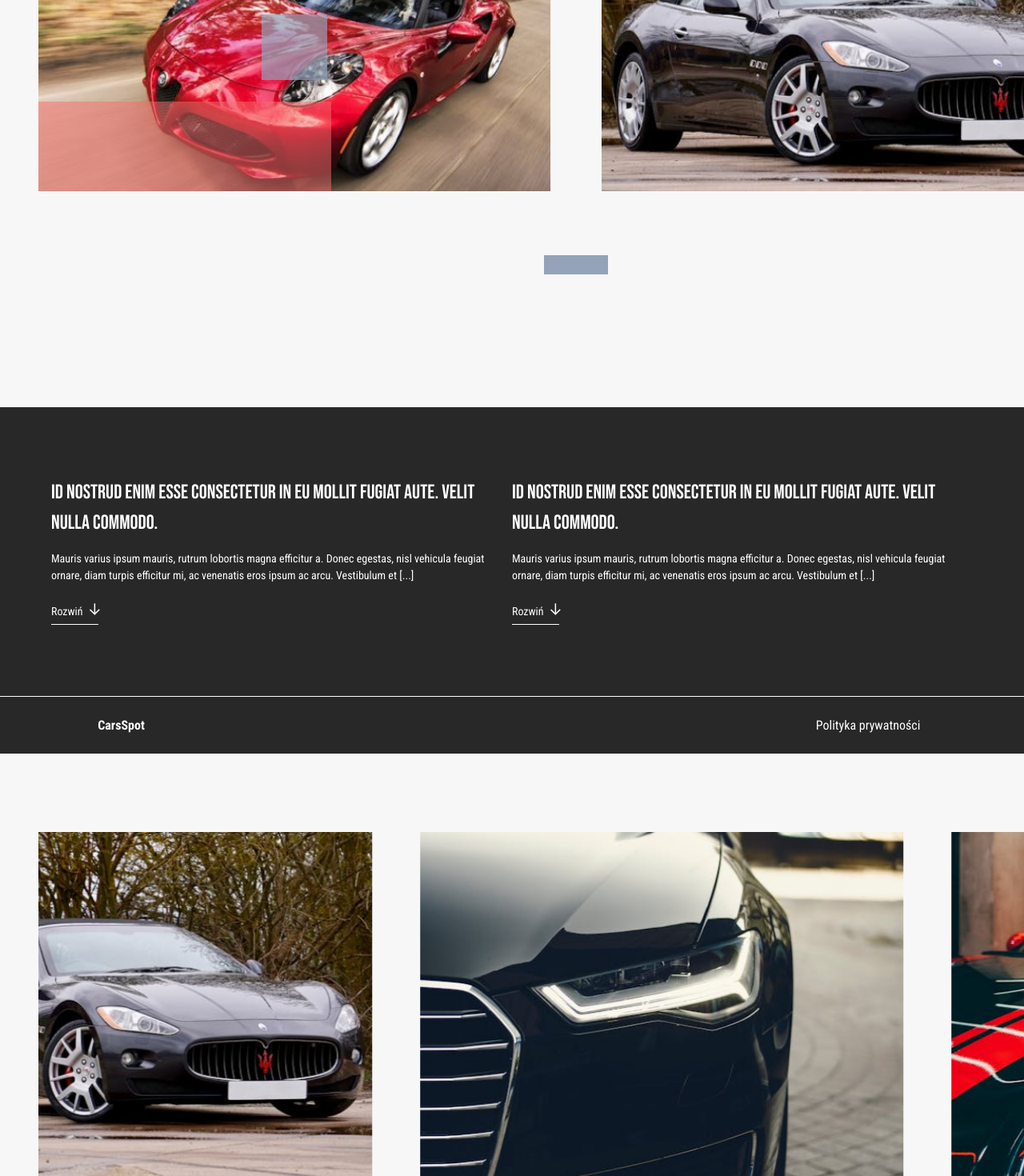
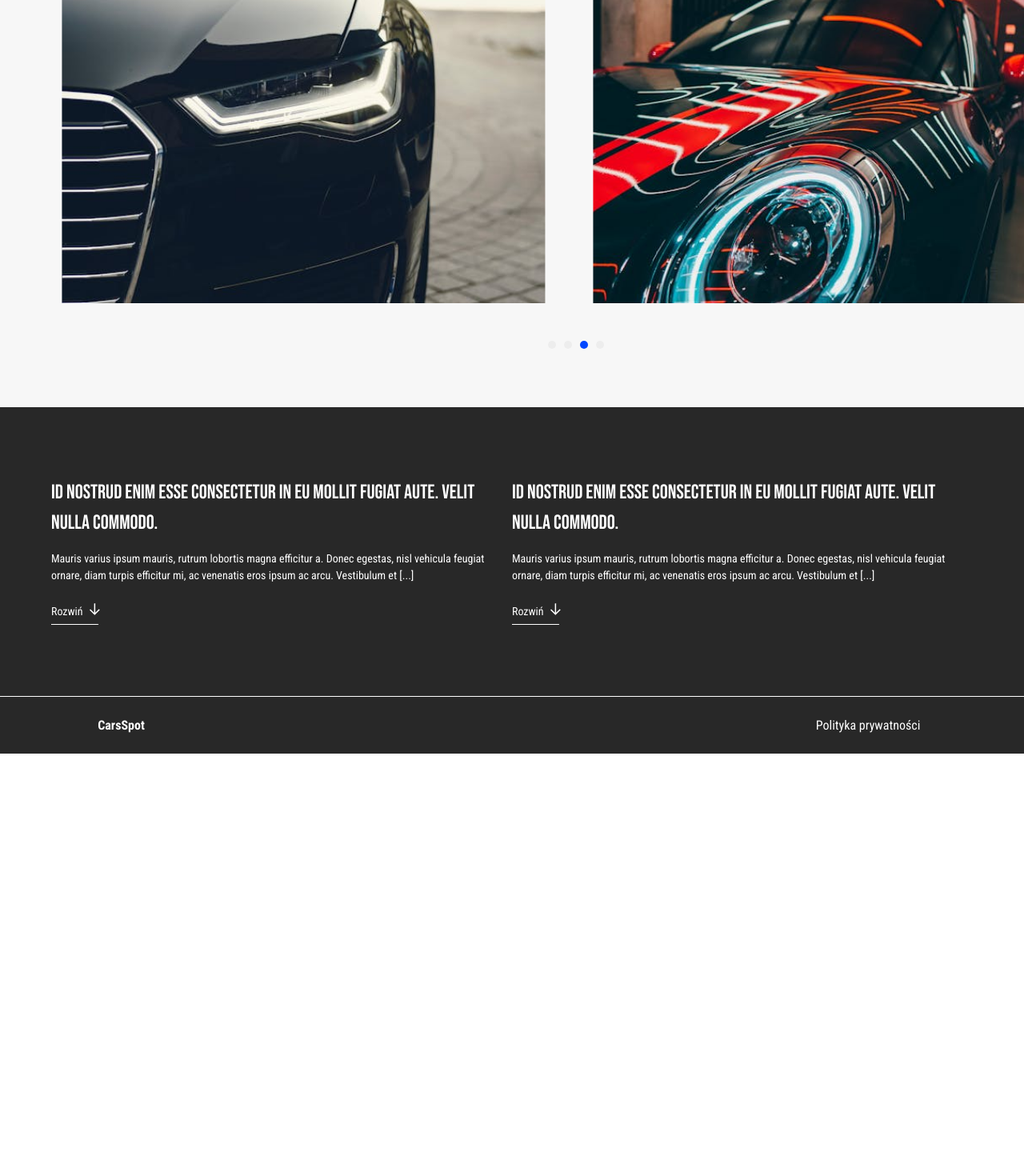
Before and after one commit to artur-IT/recruitment_adSite.pro, a React (Vite) app: page / in a window 1280 px wide. Shown: the part 1280-2750 px from the top of the page at 80% size. After the commit the page ends 2222 px from the top, so only its background shows below. Built offline with nearby package versions, Linux system fonts and the light colour scheme.

Commit message:
fix gallery slider

```diff
--- a/src/App.jsx
+++ b/src/App.jsx
@@ -72,41 +72,36 @@ export default function App() {
           </div>
         </section>
 
-        {/* Gallery Block  */}
+        {/* GALLERY SLIDER  */}
         <section className="w-[1440px] h-[678px] p-12 bg-[#F7F7F7]">
+          <Slider />
+        </section>
+
+        {/* OLD - Gallery Block  */}
+        {/* <section className="w-[1440px] h-[678px] p-12 bg-[#F7F7F7]">
           <div className="grid grid-cols-2 gap-16 justify-center">
-            {/* car 1 */}
+
             <div className="relative w-full h-0 pb-[56.25%]">
               <img className="absolute top-0 left-0 w-full h-full object-cover" src="./img/car_1.jpg" alt="car 1" />
 
-              {/* play button */}
+
               <div className="absolute opacity-70 inset-0 flex items-center justify-center">
                 <div className="w-[82px] h-[82px] bg-slate-400"></div>
-              </div>
-              {/* caption */}
-              <div className="absolute opacity-50 bottom-0 left-0">
+              </div>              <div className="absolute opacity-50 bottom-0 left-0">
                 <div className="w-[366px] h-[112px] bg-red-400"></div>
               </div>
             </div>
 
-            {/* car 2 */}
+
             <div className="relative w-full h-0 pb-[56.25%]">
               <img className="absolute top-0 left-0 w-full h-full object-cover" src="./img/car_2.jpg" alt="car 2" />
 
-              {/* play button*/}
-              {/* <div className="absolute inset-0 flex items-center justify-center">
-                <div className="w-[82px] h-[82px] bg-slate-400"></div>
-              </div> */}
-              {/* caption */}
-              {/* <div className="absolute bottom-0 left-0">
-                <div className="w-[366px] h-[112px] bg-red-400"></div>
-              </div> */}
+
             </div>
           </div>
 
-          {/* gallery dots */}
-          <div className="mx-auto bg-slate-400 w-20 h-6 mt-20"></div>
-        </section>
+
+        </section> */}
 
         {/* SEO */}
         <section className="h-[361px] bg-[#282828] py-[88px] font-roboto-condensed text-base text-white justify-around grid gap-4">
@@ -140,11 +135,6 @@ export default function App() {
           <div className="w-[63px] h-6 font-bold grid gap-4 text-white">CarsSpot</div>
           <div className="w-[150px] h-6 grid gap-6 text-white">Polityka prywatności</div>
         </footer>
-
-        {/* GALLERY SLIDER  */}
-        <section className="w-[1440px] h-[678px] p-12 bg-[#F7F7F7]">
-          <Slider />
-        </section>
       </section>
     </>
   );
--- a/src/Slider.jsx
+++ b/src/Slider.jsx
@@ -9,8 +9,8 @@ const Slider = () => {
   useEffect(() => {
     const timer = setInterval(() => {
       setCurrentSlide((prevSlide) => {
-        // Zamiast modulo, sprawdzamy czy jesteśmy na przedostatnim slajdzie
-        if (prevSlide === images.length - 2) {
+        // Sprawdzamy czy jesteśmy na przedostatnim slajdzie
+        if (prevSlide === images.length - 1) {
           // Przeskakujemy na początek (slajd 0)
           return 0;
         } else {
@@ -25,7 +25,7 @@ const Slider = () => {
 
   return (
     <div className="slider-container">
-      <div className="slider" style={{ transform: `translateX(-${currentSlide * 50}%)` }}>
+      <div className="slider" style={{ transform: `translateX(-${currentSlide * 55}%)` }}>
         {images.map((image, index) => (
           <div key={index} className="slide" style={{ width: "50%" }}>
             {" "}
@@ -44,3 +44,20 @@ const Slider = () => {
 };
 
 export default Slider;
+
+{
+  /* play button*/
+}
+{
+  /* <div className="absolute inset-0 flex items-center justify-center">
+                <div className="w-[82px] h-[82px] bg-slate-400"></div>
+              </div> */
+}
+{
+  /* caption */
+}
+{
+  /* <div className="absolute bottom-0 left-0">
+                <div className="w-[366px] h-[112px] bg-red-400"></div>
+              </div> */
+}
```
